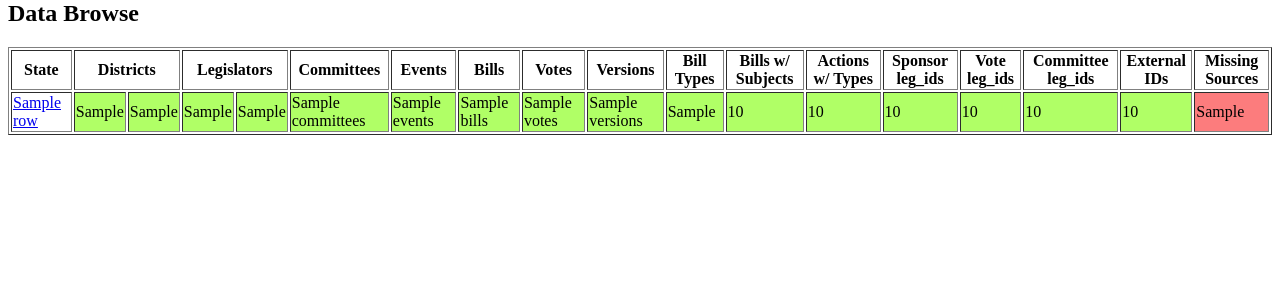
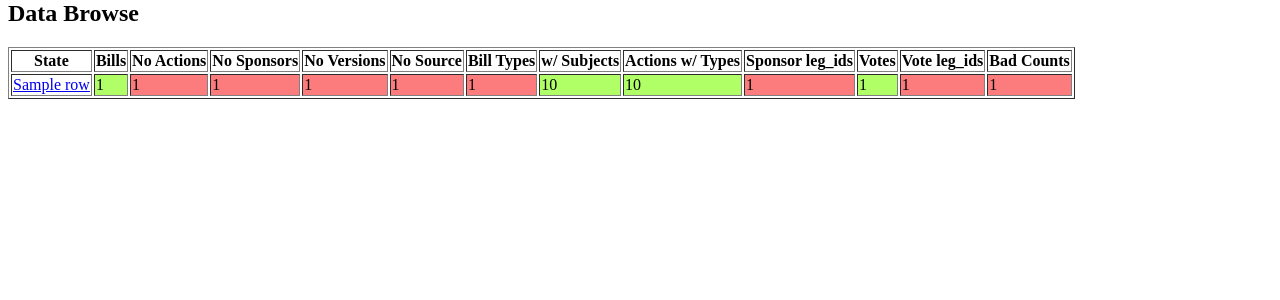
Before and after one commit to openstates/billy, a Django app: template billy/site/browse/templates/billy/index.html in a window 1280 px wide. Shown: the part 20-320 px from the top of the page. Run offline with Django 3.2, Linux system fonts and the light colour scheme; the template is opened without the code that fills it: most values are stand-ins (such as "Sample title", 1, 10 or a date in 2020).

Commit message:
browse index uses bill report

```diff
--- a/billy/site/browse/templates/billy/index.html
+++ b/billy/site/browse/templates/billy/index.html
@@ -12,118 +12,92 @@
 <table border=1>
     <tr>
         <th>State</th>
-        <th colspan=2>Districts</th>
-        <th colspan=2>Legislators</th>
-        <th>Committees</th>
-        <th>Events</th>
+        <!-- bills -->
         <th>Bills</th>
-        <th>Votes</th>
-        <th>Versions</th>
+        <th>No Actions</th>
+        <th>No Sponsors</th>
+        <th>No Versions</th>
+        <th>No Source</th>
         <th>Bill Types</th>
-        <th>Bills w/ Subjects</th>
+        <th>w/ Subjects</th>
         <th>Actions w/ Types</th>
         <th>Sponsor leg_ids</th>
+        <!-- votes -->
+        <th>Votes</th>
         <th>Vote leg_ids</th>
-        <th>Committee leg_ids</th>
-        <th>External IDs</th>
-        <th>Missing Sources</th>
+        <th>Bad Counts</th>
     </tr>
 
     {% for row in rows %}
     <tr>
         <td><a href="{{row.id}}/">{{row.name}}</a></td>
-        <td class="{{row.upper_districts|yesno:"good,bad"}}">
-            {{row.upper_districts}}</td>
-        <td class="{{row.lower_districts|yesno:"good,bad"}}">
-            {{row.lower_districts}}</td>
-        <td class="{{row.upper_legislators|yesno:"good,bad"}}">
-            {{row.upper_legislators}}</td>
-        <td class="{{row.lower_legislators|yesno:"good,bad"}}">
-            {{row.lower_legislators}}</td>
-        <td class="{{row.committees|yesno:"good,bad"}}">
-            {{row.committees}}</td>
-        <td class="{{row.events|yesno:"good,warning"}}">
-            {{row.events}}</td>
-        <td class="{{row.bills|yesno:"good,bad"}}">
-            {{row.bills}}</td>
-        <td class="{{row.votes|yesno:"good,bad"}}">
-            {{row.votes}}</td>
-        <td class="{{row.versions|yesno:"good,bad"}}">
-            {{row.versions}}</td>
-        <td class="{{row.bill_types|yesno:"good,bad"}}">
-            {{row.bill_types}}</td>
+        <!-- bills -->
+        <td class="{{row.bills.bill_count|yesno:"good,bad"}}">
+            {{row.bills.bill_count}}</td>
+        <td class="{{row.bills.actionless|length|yesno:"bad,good"}}">
+            {{row.bills.actionless|length}}</td>
+        <td class="{{row.bills.sponsorless|length|yesno:"bad,good"}}">
+            {{row.bills.sponsorless|length}}</td>
+        <td class="{{row.bills.versionless|length|yesno:"bad,good"}}">
+            {{row.bills.versionless|length}}</td>
+        <td class="{{row.bills.sourceless|length|yesno:"bad,good"}}">
+           {{row.bills.sourceless|length}}</td>
+        <td class="{{row.bills.bill_types|length_is:"1"|yesno:"bad,good"}}">
+            {{row.bills.bill_types|length}}</td>
         <td
-            {% if not row.subjects %}
+            {% if not row.bills.have_subjects %}
             class="warning">---</td>
             {% else %}
-                {% if row.subjects < 25 %}
+                {% if row.bills.have_subjects < .25 %}
                 class="bad"
                 {% else %}
-                    {% if row.subjects < 90 %}
+                    {% if row.bills.have_subjects < .9 %}
                     class="warning"
                     {% else %}
                     class="good"
                     {% endif %}
                 {% endif %}
-                >{{row.subjects|floatformat}}</td>
+                >{{row.bills.have_subjects|floatformat}}</td>
             {% endif %}
         <td
-            {% if row.typed_actions < 25 %}
+            {% if row.bills.typed_actions < 25 %}
             class="bad"
             {% else %}
-                {% if row.typed_actions < 50 %}
+                {% if row.bills.typed_actions < 50 %}
                 class="warning"
                 {% else %}
                 class="good"
                 {% endif %}
             {% endif %}
-            >{{row.typed_actions|floatformat}}</td>
+            >{{row.bills.typed_actions|floatformat}}</td>
         <td
-            {% if row.sponsor_ids < 75 %}
+            {% if row.bills.sponsors_with_leg_id < 75 %}
             class="bad"
             {% else %}
-                {% if row.sponsor_ids < 95 %}
+                {% if row.bills.sponsors_with_leg_id < 95 %}
                 class="warning"
                 {% else %}
                 class="good"
                 {% endif %}
             {% endif %}
-            >{{row.sponsor_ids|floatformat}}</td>
+            >{{row.bills.sponsors_with_leg_id|floatformat}}</td>
+
+        <!-- votes -->
+        <td class="{{row.bills.vote_count|yesno:"good,bad"}}">
+            {{row.bills.vote_count}}</td>
         <td
-            {% if row.voter_ids < 75 %}
+            {% if row.bills.rollcalls_with_leg_id < 75 %}
             class="bad"
             {% else %}
-                {% if row.voter_ids < 95 %}
+                {% if row.bills.rollcalls_with_leg_id < 95 %}
                 class="warning"
                 {% else %}
                 class="good"
                 {% endif %}
             {% endif %}
-            >{{row.voter_ids|floatformat}}</td>
-        <td
-            {% if row.member_ids < 75 %}
-            class="bad"
-            {% else %}
-                {% if row.member_ids < 95 %}
-                class="warning"
-                {% else %}
-                class="good"
-                {% endif %}
-            {% endif %}
-            >{{row.member_ids|floatformat}}</td>
-        <td
-            {% if row.external_ids < 75 %}
-            class="bad"
-            {% else %}
-                {% if row.external_ids < 98 %}
-                class="warning"
-                {% else %}
-                class="good"
-                {% endif %}
-            {% endif %}
-            >{{row.external_ids|floatformat}}</td>
-        <td class="{{row.missing_sources|yesno:"bad,good"}}">
-           {{row.missing_sources}}</td>
+            >{{row.bills.rollcalls_with_leg_id|floatformat}}</td>
+        <td class="{{row.bills.bad_vote_totals|length|yesno:"bad,good"}}">
+            {{row.bills.bad_vote_totals|length}}</td>
     </tr>
     {% endfor %}
 </table>
```
Also changed, not shown: billy/reports/bills.py (+32 -26 lines), billy/site/browse/views.py (+27 -148 lines), 1 other file.
